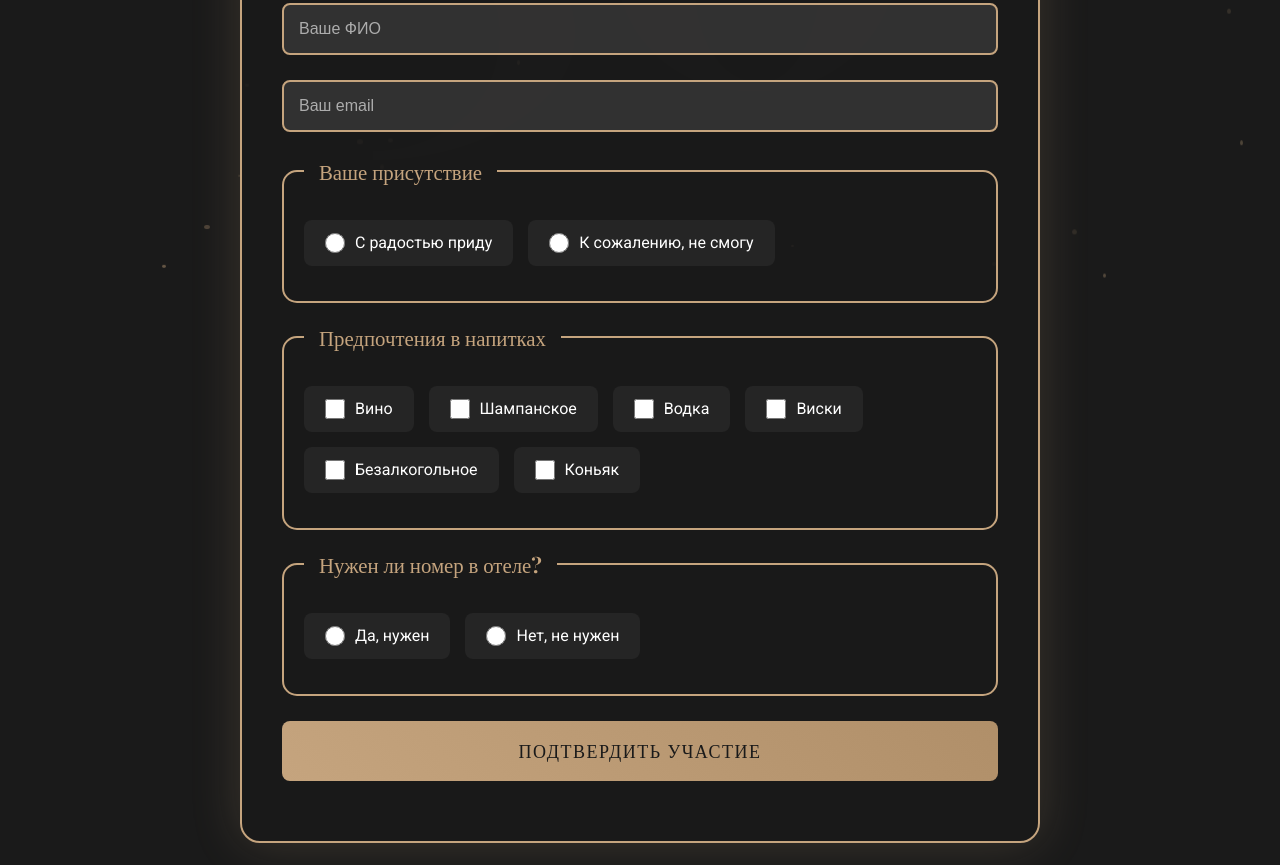
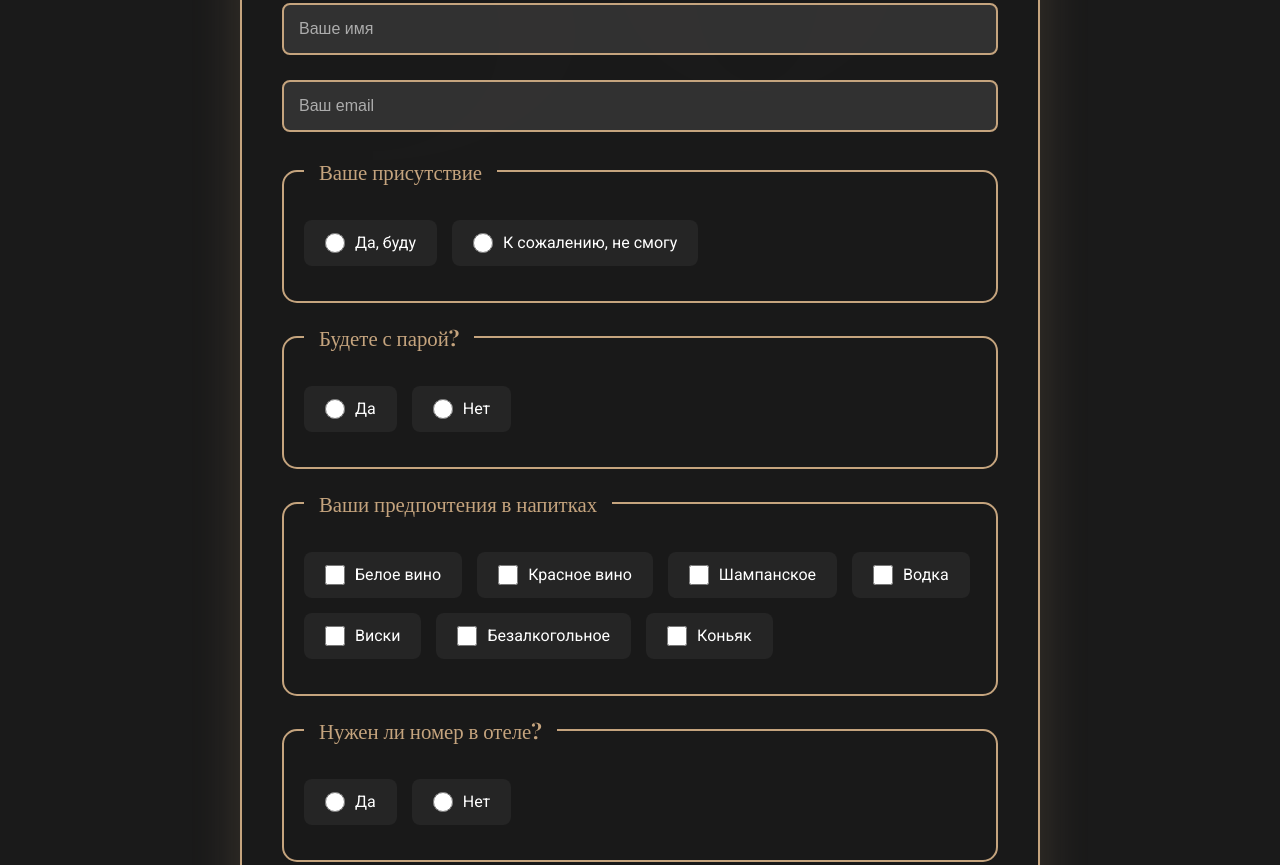
Before and after one commit to Copy1ngN1nja/Birthday50, a plain HTML site: page index.html in a window 1280 px wide. Shown: the part 528-1393 px from the top of the page. Drawn offline with nearby package versions, Linux system fonts and the light colour scheme.

Commit message:
Update index.html

```diff
--- a/index.html
+++ b/index.html
@@ -3,7 +3,7 @@
 <head>
     <meta charset="UTF-8">
     <meta name="viewport" content="width=device-width, initial-scale=1.0">
-    <title>Юбилей 50 лет</title>
+    <title>Приглашение на Юбилей</title>
     <link href="https://fonts.googleapis.com/css2?family=Playfair+Display:wght@700&family=Roboto:wght@300;400;500&display=swap" rel="stylesheet">
     <style>
         :root {
@@ -230,15 +230,11 @@
 <body>
     <div class="gold-number">50</div>
 
-    <div class="particles">
-        <!-- JavaScript добавит частицы автоматически -->
-    </div>
-
     <div class="container">
         <div class="invitation-header">
             <h1>50 лет - Время праздновать!</h1>
             <div class="event-details">
-                <p>Поэтому приглашаю 12 июля 2025 года отметить день рождения Бори Колосова!</p>
+                <p>Поэтому приглашаю 12 июля 2025 года отметить день рождения Бориса Колосова!</p>
                 <p>Где? <span class="highlight">Клуб-отель "Царская Охота"</span></p>
                 <p>Новокузнецк, село Сосновка, Лесная, 1.</p>
                 <p>Когда? <span class="highlight">15:30</span></p>
@@ -248,7 +244,7 @@
 
         <form id="surveyForm">
             <div class="form-group">
-                <input type="text" name="name" placeholder="Ваше ФИО" required>
+                <input type="text" name="name" placeholder="Ваше имя" required>
             </div>
 
             <div class="form-group">
@@ -260,19 +256,35 @@
                 <div class="radio-group">
                     <label>
                         <input type="radio" name="attendance" value="yes" required>
-                        <span>С радостью приду</span>
+                        Да, буду
                     </label>
                     <label>
                         <input type="radio" name="attendance" value="no">
-                        <span>К сожалению, не смогу</span>
+                        К сожалению, не смогу
                     </label>
                 </div>
             </fieldset>
 
+            <div class="additional-fields">
                 <fieldset>
-                <legend>Предпочтения в напитках</legend>
+                    <legend>Будете с парой?</legend>
+                    <div class="radio-group">
+                        <label>
+                            <input type="radio" name="couple" value="yes">
+                            Да
+                        </label>
+                        <label>
+                            <input type="radio" name="couple" value="no">
+                            Нет
+                        </label>
+                    </div>
+                </fieldset>
+
+                <fieldset class="drinks-section">
+                    <legend>Ваши предпочтения в напитках</legend>
                     <div class="checkbox-group">
-                    <label><input type="checkbox" name="drinks" value="wine"> Вино</label>
+                        <label><input type="checkbox" name="drinks" value="white_wine"> Белое вино</label>
+                        <label><input type="checkbox" name="drinks" value="red_wine"> Красное вино</label>
                         <label><input type="checkbox" name="drinks" value="champagne"> Шампанское</label>
                         <label><input type="checkbox" name="drinks" value="vodka"> Водка</label>
                         <label><input type="checkbox" name="drinks" value="whiskey"> Виски</label>
@@ -281,18 +293,24 @@
                     </div>
                 </fieldset>
 
-            <div class="form-group">
+                <fieldset id="partner-drinks" style="display: none;">
+                    <legend>Предпочтения вашей пары</legend>
+                    <div class="checkbox-group">
+                        <label><input type="checkbox" name="partner_drinks" value="white_wine"> Белое вино</label>
+                        <label><input type="checkbox" name="partner_drinks" value="red_wine"> Красное вино</label>
+                        <label><input type="checkbox" name="partner_drinks" value="champagne"> Шампанское</label>
+                        <label><input type="checkbox" name="partner_drinks" value="vodka"> Водка</label>
+                        <label><input type="checkbox" name="partner_drinks" value="whiskey"> Виски</label>
+                        <label><input type="checkbox" name="partner_drinks" value="soda"> Безалкогольное</label>
+                        <label><input type="checkbox" name="partner_drinks" value="konyak"> Коньяк</label>
+                    </div>
+                </fieldset>
+
                 <fieldset>
                     <legend>Нужен ли номер в отеле?</legend>
                     <div class="radio-group">
-                        <label>
-                            <input type="radio" name="hotel" value="yes" required>
-                            <span>Да, нужен</span>
-                        </label>
-                        <label>
-                            <input type="radio" name="hotel" value="no">
-                            <span>Нет, не нужен</span>
-                        </label>
+                        <label><input type="radio" name="hotel" value="yes"> Да</label>
+                        <label><input type="radio" name="hotel" value="no"> Нет</label>
                     </div>
                 </fieldset>
             </div>
@@ -302,25 +320,6 @@
         <div id="message"></div>
     </div>
 
-    <script>
-        function createParticles() {
-            const container = document.querySelector('.particles');
-            for (let i = 0; i < 50; i++) {
-                const particle = document.createElement('div');
-                particle.className = 'particle';
-                particle.style.cssText = `
-                    left: ${Math.random() * 100}%;
-                    top: ${Math.random() * 100}%;
-                    width: ${Math.random() * 4 + 2}px;
-                    height: ${Math.random() * 4 + 2}px;
-                    animation-delay: ${Math.random() * 2}s;
-                    opacity: ${Math.random() * 0.4 + 0.1};
-                `;
-                container.appendChild(particle);
-            }
-        }
-        createParticles();
-    </script>
     <script src="script.js"></script>
 </body>
 </html>
```
Lines whose indentation alone changed are shown as unchanged.
